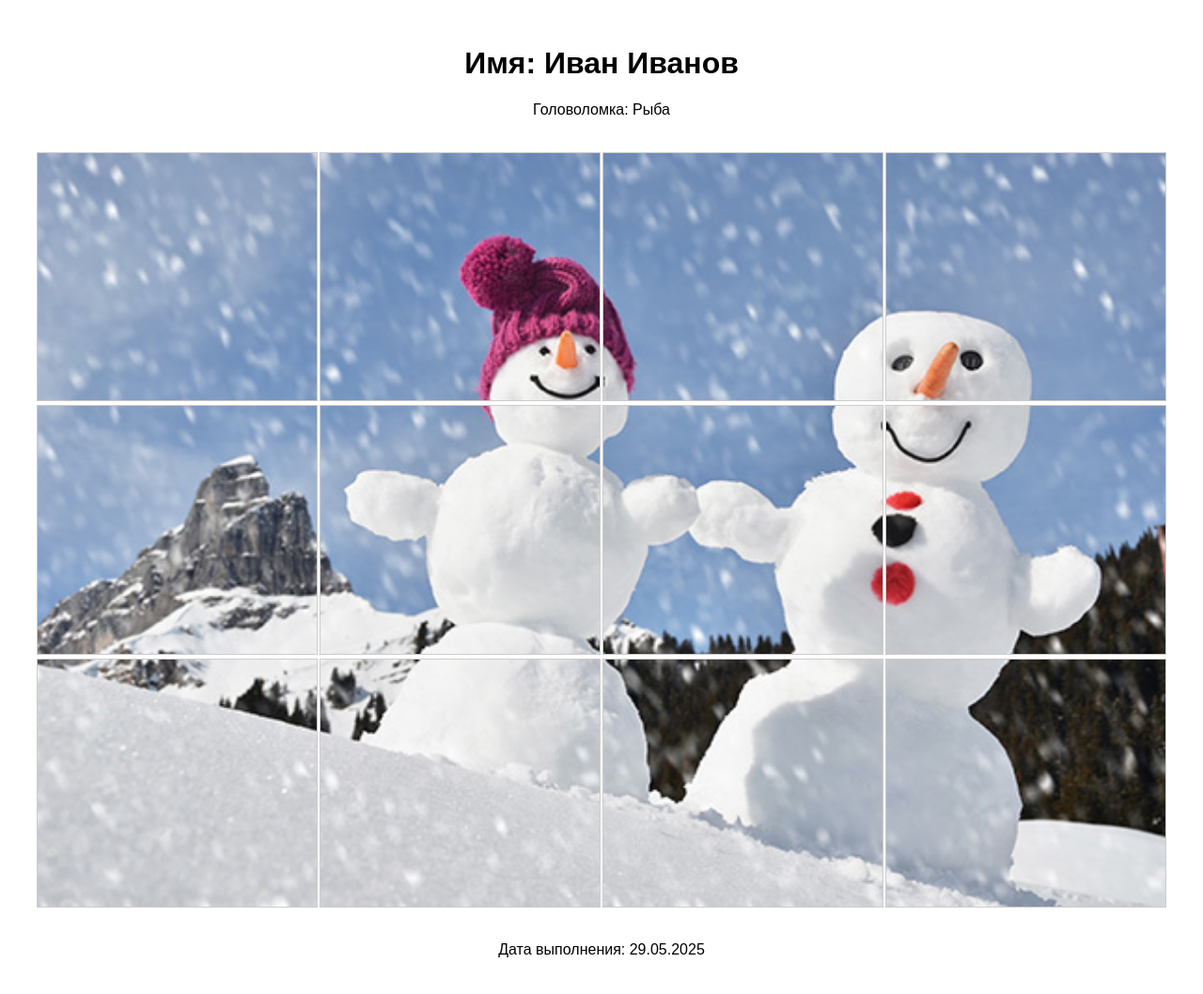
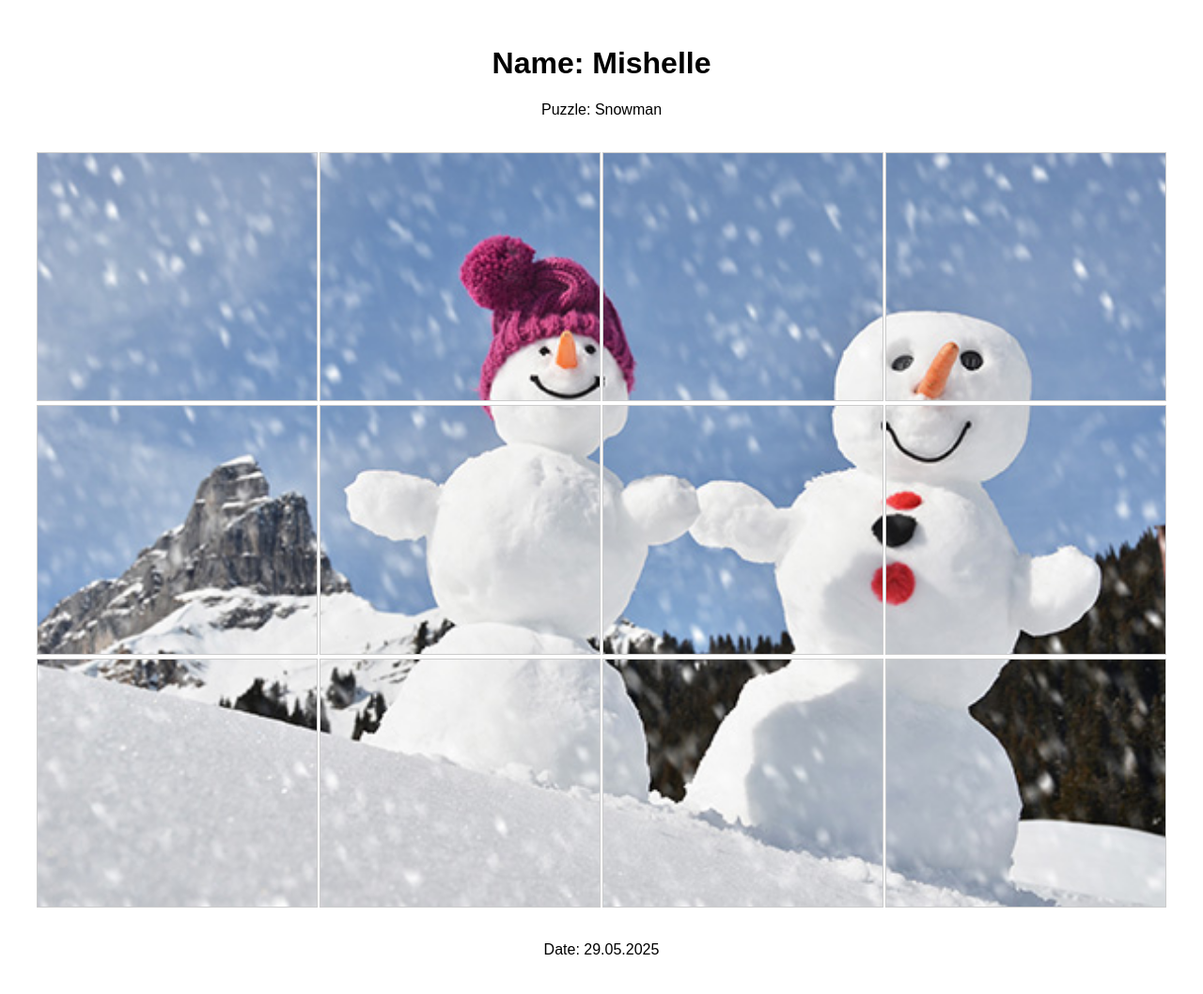
Before and after one commit to MishelF228/Flexbox-CSS-Grid-Puzzle-Assignment, a plain HTML site: page index.html in a window 1280 px wide. Shown: the whole page at 94% size. Drawn offline with Linux system fonts and the light colour scheme.

Commit message:
Update index.html

```diff
--- a/index.html
+++ b/index.html
@@ -3,14 +3,14 @@
 <head>
   <meta charset="UTF-8" />
   <meta name="viewport" content="width=device-width, initial-scale=1.0" />
-  <title>Пазл: Рыба</title>
+  <title>Puzzle</title>
   <link rel="stylesheet" href="style.css" />
 </head>
 <body>
   <div class="grid-container">
     <header>
-      <h1>Имя: Иван Иванов</h1>
-      <p>Головоломка: Рыба</p>
+      <h1>Name: Mishelle</h1>
+      <p>Puzzle: Snowman</p>
     </header>
 
     <main>
@@ -36,7 +36,7 @@
     </main>
 
     <footer>
-      <p>Дата выполнения: 29.05.2025</p>
+      <p>Date: 29.05.2025</p>
     </footer>
   </div>
 </body>
```
